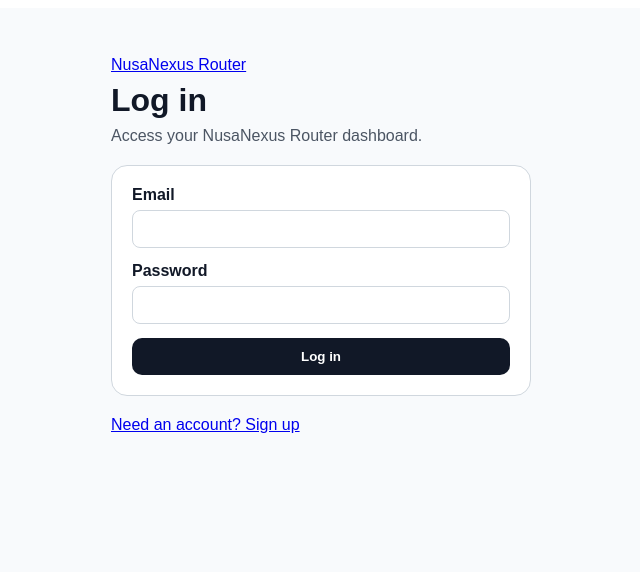
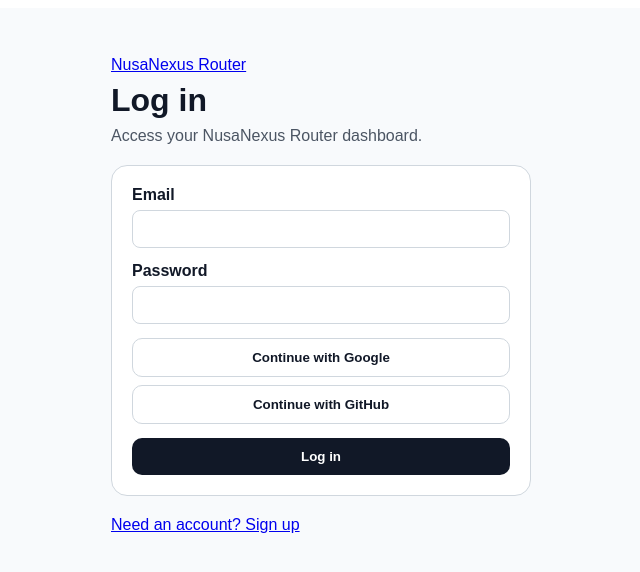
Before and after one commit to edodoyokz/cloud-router, a Next.js app in the folder apps/web/: page /login in a window 1280 px wide. Shown: the top 572 px of the page, without its empty margins (319-959 px from the left). Built offline with nearby package versions, Linux system fonts and the light colour scheme.

Commit message:
feat: add oauth auth buttons

```diff
--- a/apps/web/app/auth-form.jsx
+++ b/apps/web/app/auth-form.jsx
@@ -31,6 +31,24 @@
   const [pending, setPending] = useState(false);
   const isSignup = mode === 'signup';
   const destination = safeNextPath(nextPath);
+
+  async function signInWithOAuth(provider) {
+    setPending(true);
+    setStatus(null);
+    try {
+      const supabase = getSupabaseBrowserClient();
+      const result = await supabase.auth.signInWithOAuth({
+        provider,
+        options: {
+          redirectTo: authCallbackUrl(destination)
+        }
+      });
+      if (result.error) throw result.error;
+    } catch (error) {
+      setStatus({ type: 'error', message: error.message || 'OAuth sign-in failed' });
+      setPending(false);
+    }
+  }
 
   async function submit(event) {
     event.preventDefault();
@@ -75,6 +93,14 @@
         Password
         <input style={inputStyle} type="password" value={password} onChange={(event) => setPassword(event.target.value)} required minLength={8} />
       </label>
+      <div style={{ display: 'grid', gap: 8 }}>
+        <button style={{ ...buttonStyle, background: '#fff', color: '#111827', border: '1px solid #d0d7de' }} type="button" disabled={pending} onClick={() => signInWithOAuth('google')}>
+          Continue with Google
+        </button>
+        <button style={{ ...buttonStyle, background: '#fff', color: '#111827', border: '1px solid #d0d7de' }} type="button" disabled={pending} onClick={() => signInWithOAuth('github')}>
+          Continue with GitHub
+        </button>
+      </div>
       <button style={buttonStyle} type="submit" disabled={pending}>{pending ? 'Working…' : isSignup ? 'Create account' : 'Log in'}</button>
       {status ? <StatusMessage status={status} /> : null}
       {status?.type === 'success' ? <Link href={status.href || destination}>Open dashboard</Link> : null}
```
